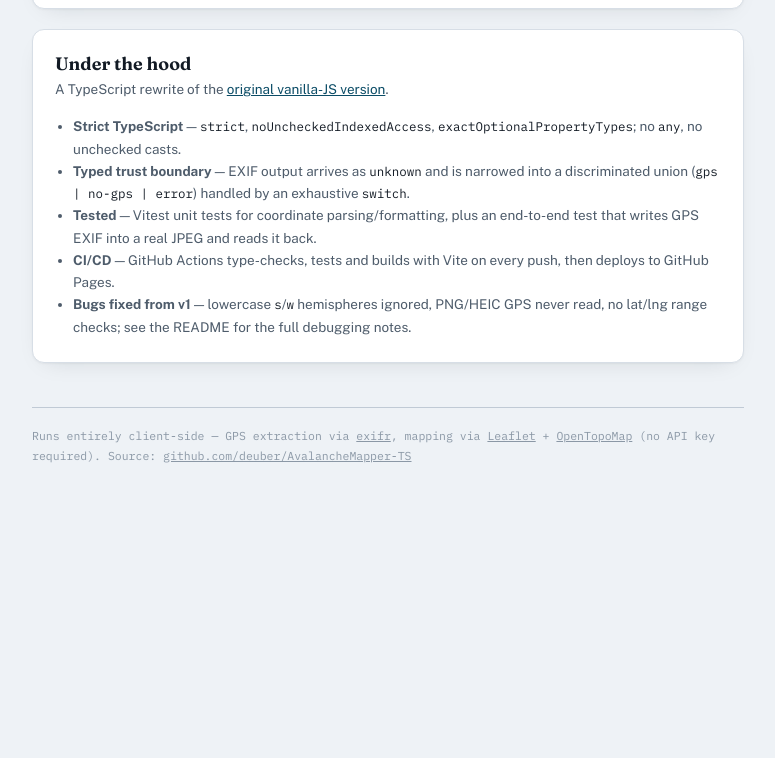
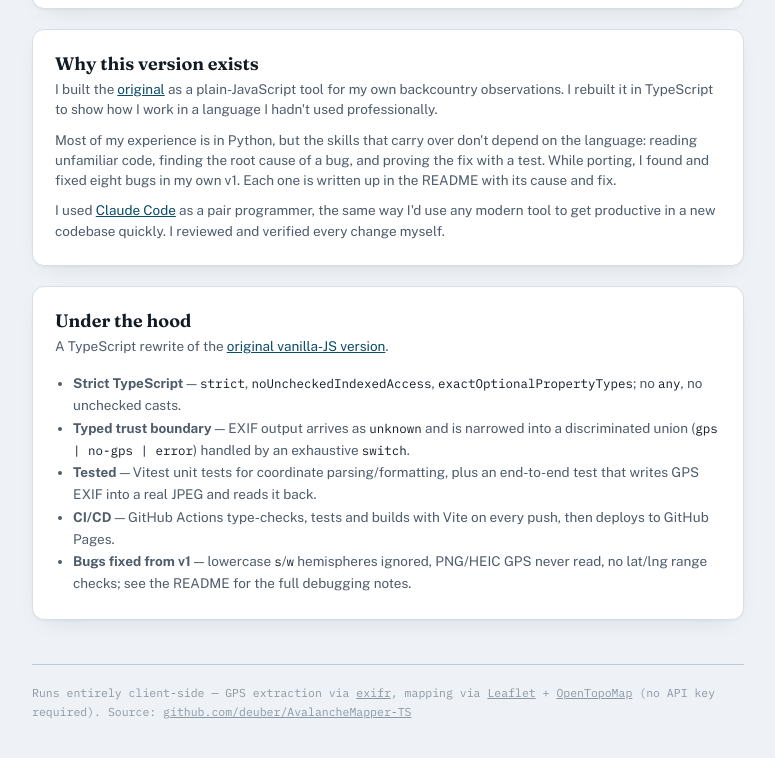
Before and after one commit to deuber/AvalancheMapper-TS, a website built with Vite: page index.html in a window 1280 px wide. Shown: the part 1217-1975 px from the top of the page, without its empty margins (252-1027 px from the left). Before the commit the page ends 1754 px from the top, so only its background shows below. Built offline with nearby package versions, Linux system fonts and the light colour scheme.

Commit message:
Explain why the TypeScript version exists
Co-Authored-By: Claude Opus 5.5 <noreply@anthropic.com>

```diff
--- a/index.html
+++ b/index.html
@@ -82,6 +82,13 @@
   </section>
 
   <section class="panel">
+    <h2>Why this version exists</h2>
+    <p class="sub" style="margin-bottom:10px">I built the <a href="https://deuber.github.io/AvalancheMapper/" target="_blank" rel="noopener">original</a> as a plain-JavaScript tool for my own backcountry observations. I rebuilt it in TypeScript to show how I work in a language I hadn't used professionally.</p>
+    <p class="sub" style="margin-bottom:10px">Most of my experience is in Python, but the skills that carry over don't depend on the language: reading unfamiliar code, finding the root cause of a bug, and proving the fix with a test. While porting, I found and fixed eight bugs in my own v1. Each one is written up in the README with its cause and fix.</p>
+    <p class="sub" style="margin:0">I used <a href="https://claude.com/claude-code" target="_blank" rel="noopener">Claude Code</a> as a pair programmer, the same way I'd use any modern tool to get productive in a new codebase quickly. I reviewed and verified every change myself.</p>
+  </section>
+
+  <section class="panel">
     <h2>Under the hood</h2>
     <p class="sub">A TypeScript rewrite of the <a href="https://deuber.github.io/AvalancheMapper/" target="_blank" rel="noopener">original vanilla-JS version</a>.</p>
     <ul class="tech-list">
```
Also changed, not shown: README.md.
